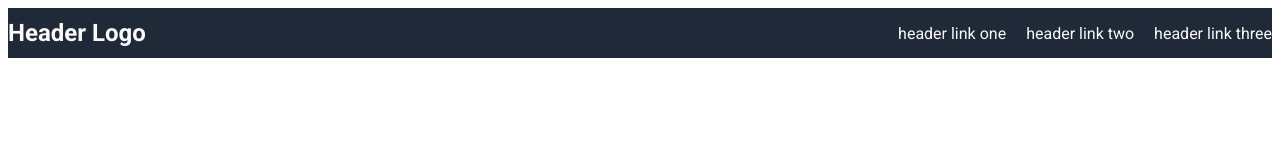
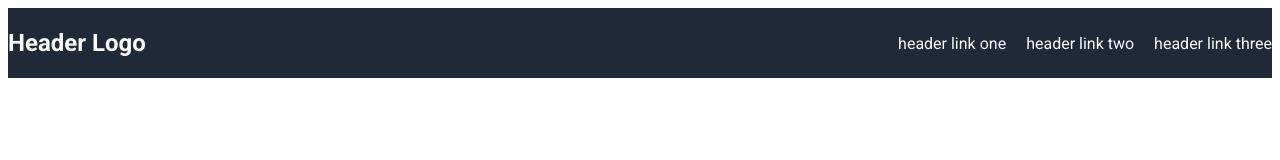
Before and after one commit to hossain-adnan/Landing-Page, a plain HTML site: page index.html in a window 1280 px wide. Drawn offline with Linux system fonts and the light colour scheme.

Commit message:
Adjust header style

```diff
--- a/style.css
+++ b/style.css
@@ -7,8 +7,7 @@ body {
 
 .header {
     background-color: #1F2937;
-    height: 50px;
-    /* padding: 0px 60px 0px 60px; */
+    height: 70px;
 
     display: flex;
     justify-content: space-between;
```
